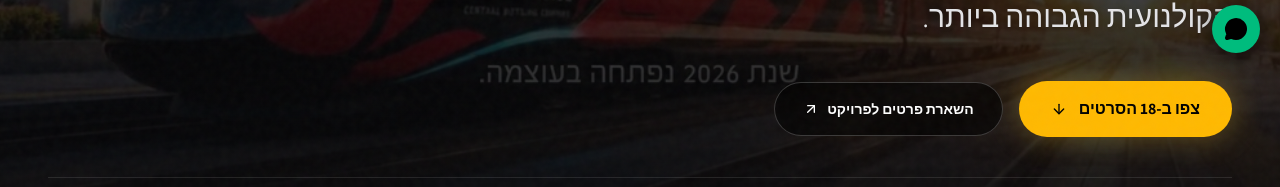
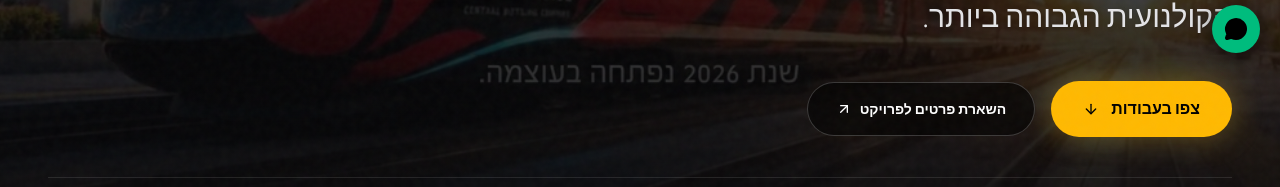
Before and after one commit to amigo202/ai-film-studio, a React (Vite) app: page / in a window 1280 px wide. Shown: the part 727-914 px from the top of the page. Built offline with nearby package versions, Linux system fonts and the light colour scheme; no server answers; the database is empty.

Commit message:
Full-bleed background video hero with massive cinema typography, removed side video card and numbers

```diff
--- a/src/pages/HomePage.tsx
+++ b/src/pages/HomePage.tsx
@@ -91,7 +91,7 @@ export const HomePage: React.FC = () => {
                 onClick={scrollToWork}
                 className="flex items-center justify-center gap-3 px-8 py-4 rounded-full bg-amber-400 hover:bg-amber-300 text-black font-bold text-sm sm:text-base shadow-[0_0_30px_rgba(212,175,55,0.4)] transition-all hover:scale-105"
               >
-                <span>צפו ב-18 הסרטים</span>
+                <span>צפו בעבודות</span>
                 <ArrowDown className="w-4 h-4" />
               </button>
 
@@ -138,7 +138,7 @@ export const HomePage: React.FC = () => {
             to="/work"
             className="inline-flex items-center gap-2 px-8 py-3.5 rounded-full bg-[#121216] hover:bg-amber-500/10 text-white hover:text-amber-300 border border-white/10 hover:border-amber-500/40 text-xs sm:text-sm font-hebrew font-bold tracking-wide transition-all"
           >
-            <span>לצפייה בכל 18 הסרטים</span>
+            <span>לצפייה בכל העבודות</span>
             <ArrowUpRight className="w-4 h-4" />
           </Link>
         </div>
```
